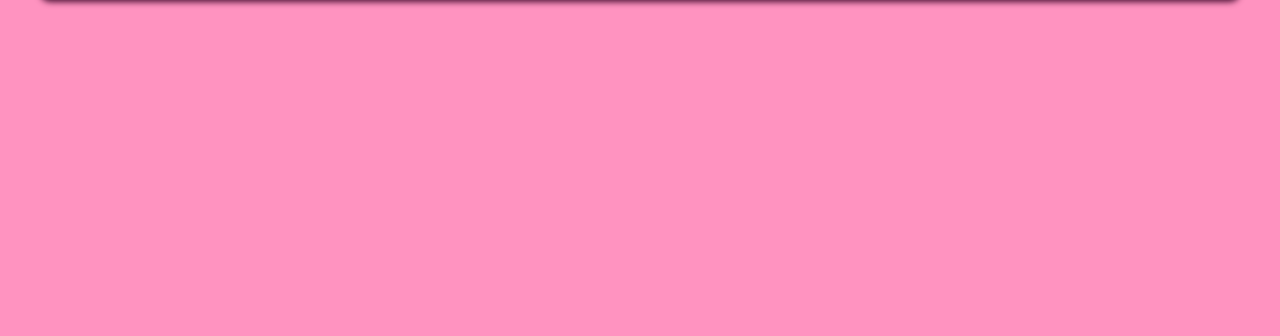
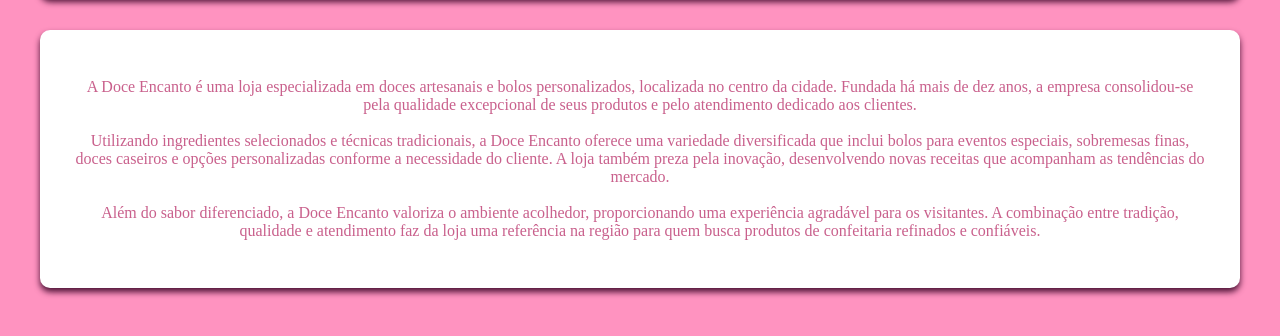
Before and after one commit to GordinhoKungFu/TRABALHO-MAIDEL-DOCES, a plain HTML site: page pág_info/index.html in a window 1280 px wide. Shown: the part 206-542 px from the top of the page. Drawn offline with Linux system fonts and the light colour scheme.

Commit message:
inserção_de_info

```diff
--- a/pág_info/index.html
+++ b/pág_info/index.html
@@ -7,13 +7,29 @@
         <title> Doces & Bolos </title>
         <link rel="stylesheet" href="./style.css">
         <link rel="stylesheet" href="https://cdnjs.cloudflare.com/ajax/libs/font-awesome/6.0.0/css/all.min.css">
+        <link rel="stylesheet" href="/website/css/uicons-outline-rounde.css">
     </head>
     <body>
         <div class="main-content">
             <div class="welcome-message">
                 <h1>Seja bem-vindo(a) Loja de Doces & Bolos!</h1>
+                <i class="fi fi-rr-heart"></i>
                 <p>Aqui está um pouco da nossa história!</p>
             </div>
         </div>
+
+        <div class="main-content2">
+            <div class="historia">
+                <p> A Doce Encanto é uma loja especializada em doces artesanais e bolos personalizados, localizada no centro da cidade. Fundada há mais de dez anos, a empresa consolidou-se pela qualidade excepcional de seus produtos e pelo atendimento dedicado aos clientes.
+                    <br>
+                    <br>
+                    Utilizando ingredientes selecionados e técnicas tradicionais, a Doce Encanto oferece uma variedade diversificada que inclui bolos para eventos especiais, sobremesas finas, doces caseiros e opções personalizadas conforme a necessidade do cliente. A loja também preza pela inovação, desenvolvendo novas receitas que acompanham as tendências do mercado.
+                    <br>
+                    <br>
+                    Além do sabor diferenciado, a Doce Encanto valoriza o ambiente acolhedor, proporcionando uma experiência agradável para os visitantes. A combinação entre tradição, qualidade e atendimento faz da loja uma referência na região para quem busca produtos de confeitaria refinados e confiáveis.
+                </p>
+            </div>
+        </div>
+
     </body>
 </html>
--- a/pág_info/style.css
+++ b/pág_info/style.css
@@ -24,6 +24,25 @@ body{
     margin-bottom: 1rem;
 }
 
+.main-content2 {
+    max-width: 1200px;
+    margin: 2rem auto;
+    padding: 0 2rem;
+}
+
+.historia {
+    background-color: rgb(255, 255, 255);
+    padding: 2rem;
+    border-radius: 10px;
+    box-shadow: 0 4px 6px rgb(76, 17, 53);
+    text-align: center;
+}
+
+.historia p {
+    color: var(--primary-pink);
+    margin-bottom: 1rem;
+}
+
 
 @media (max-width: 768px) {
     .navbar {
```
